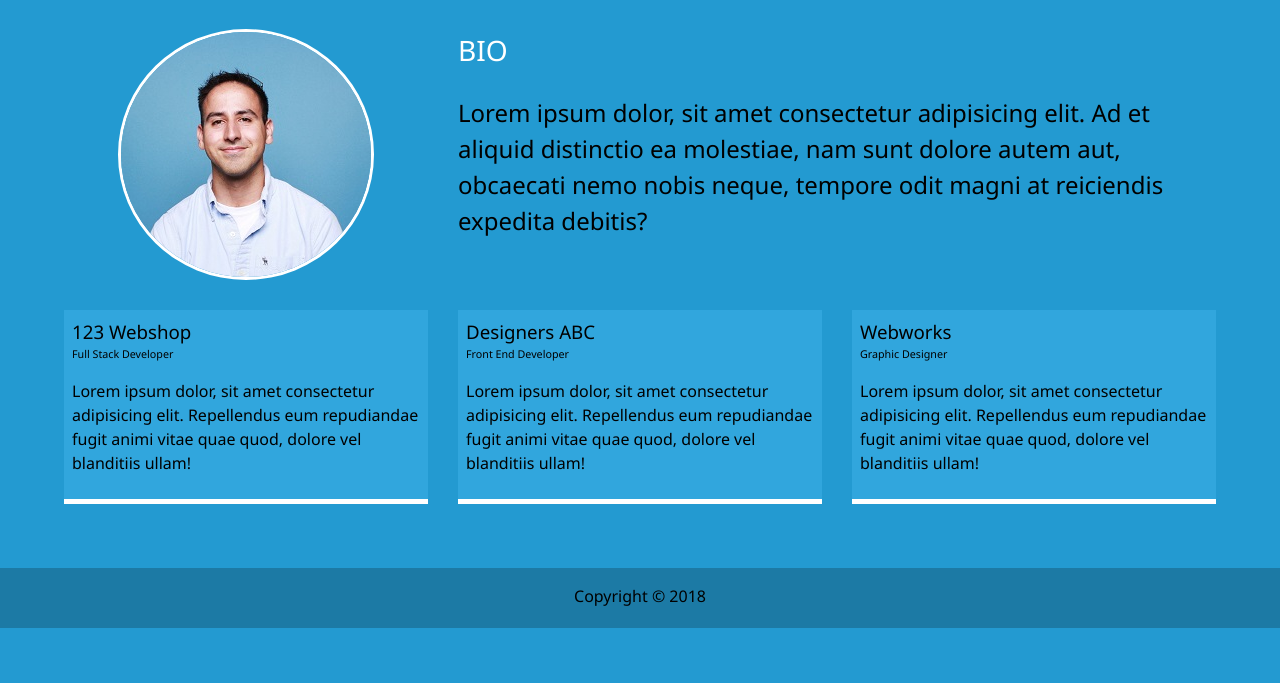
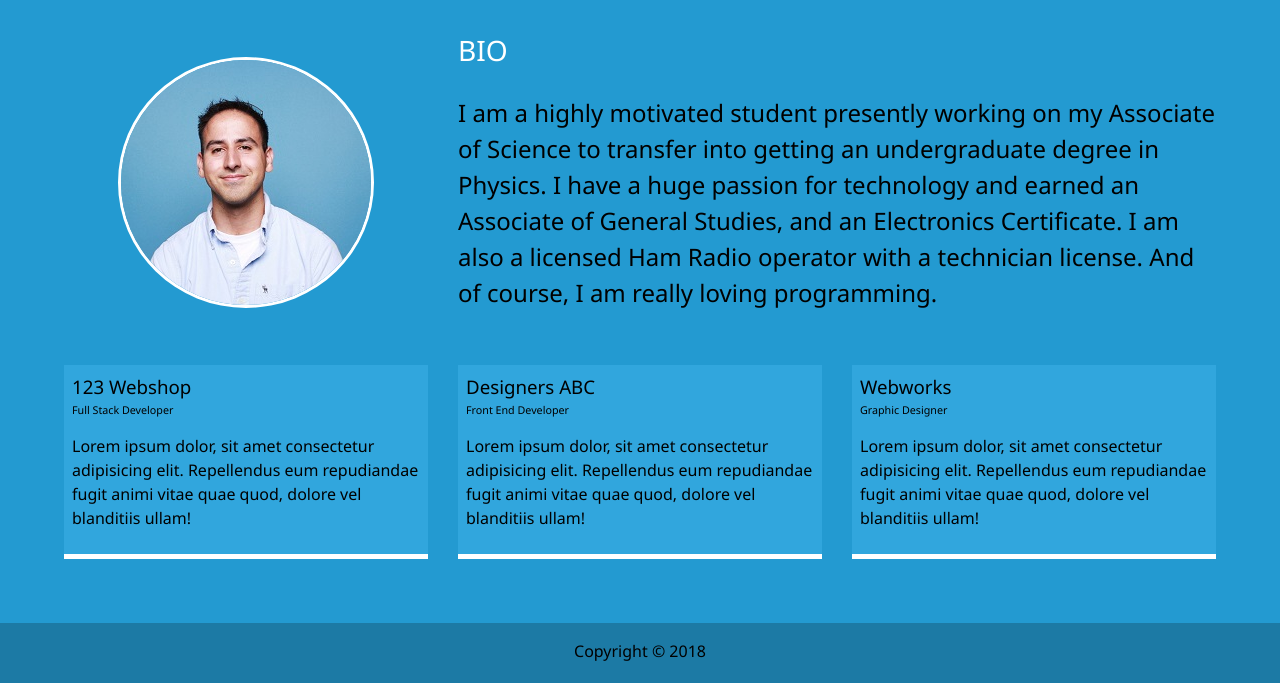
Before and after one commit to Mobius001/modern_portfolio, a website: page dist/about.html in a window 1280 px wide. Shown: the part 253-936 px from the top of the page. Before the commit the page ends 881 px from the top, so only its background shows below. Drawn offline with Linux system fonts and the light colour scheme.

Commit message:
updated BIO

```diff
--- a/dist/about.html
+++ b/dist/about.html
@@ -62,9 +62,13 @@
 
             <div class="bio">
                 <h3 class="text-secondary">BIO</h3>
-                <p>Lorem ipsum dolor, sit amet consectetur adipisicing elit. Ad et aliquid distinctio ea molestiae,
-                    nam sunt dolore autem aut, obcaecati nemo nobis neque, tempore odit magni at reiciendis
-                    expedita debitis?
+                <p>I am a highly motivated student presently working on my Associate of Science to transfer into
+                    getting
+                    an undergraduate degree in Physics. I have a huge passion for technology
+                    and earned an Associate of General Studies, and an Electronics Certificate.
+                    I am also a licensed Ham Radio operator with a technician license.
+                    And of course, I am really loving programming.
+
                 </p>
             </div>
 
```
